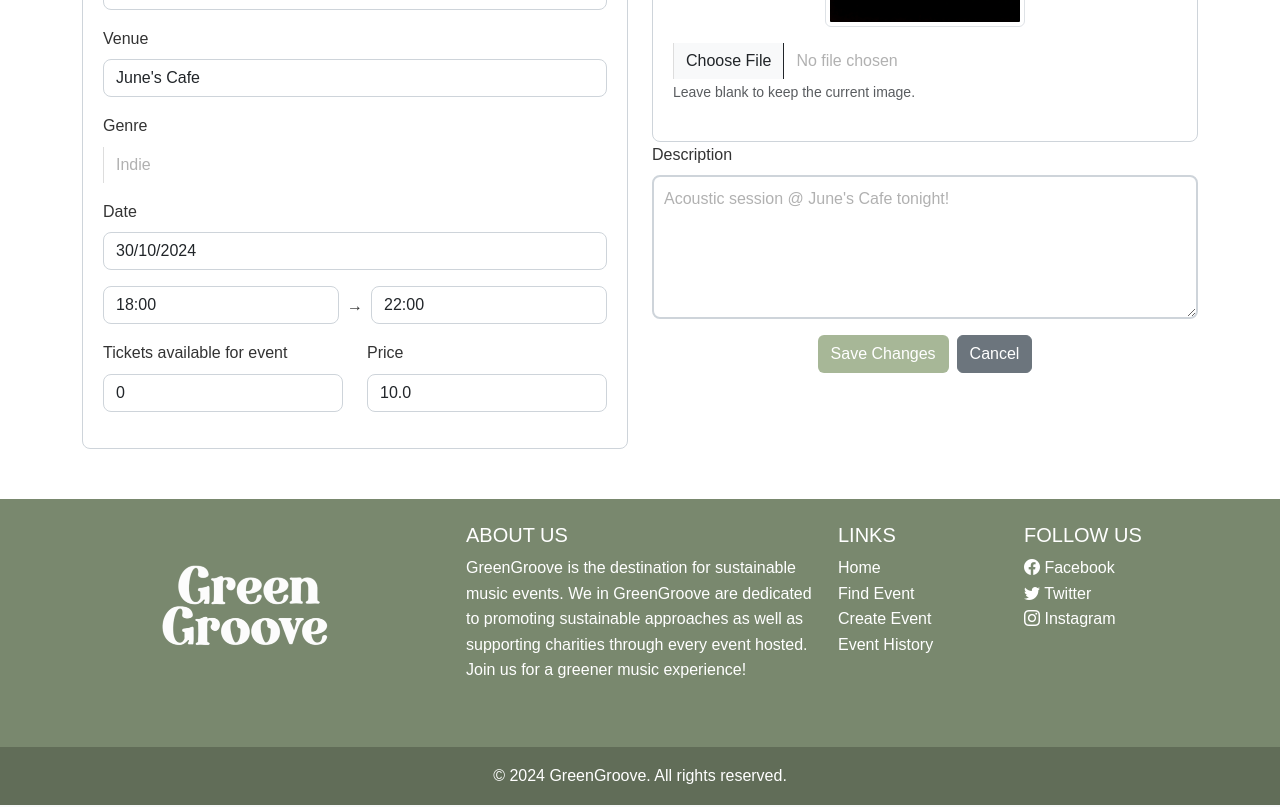
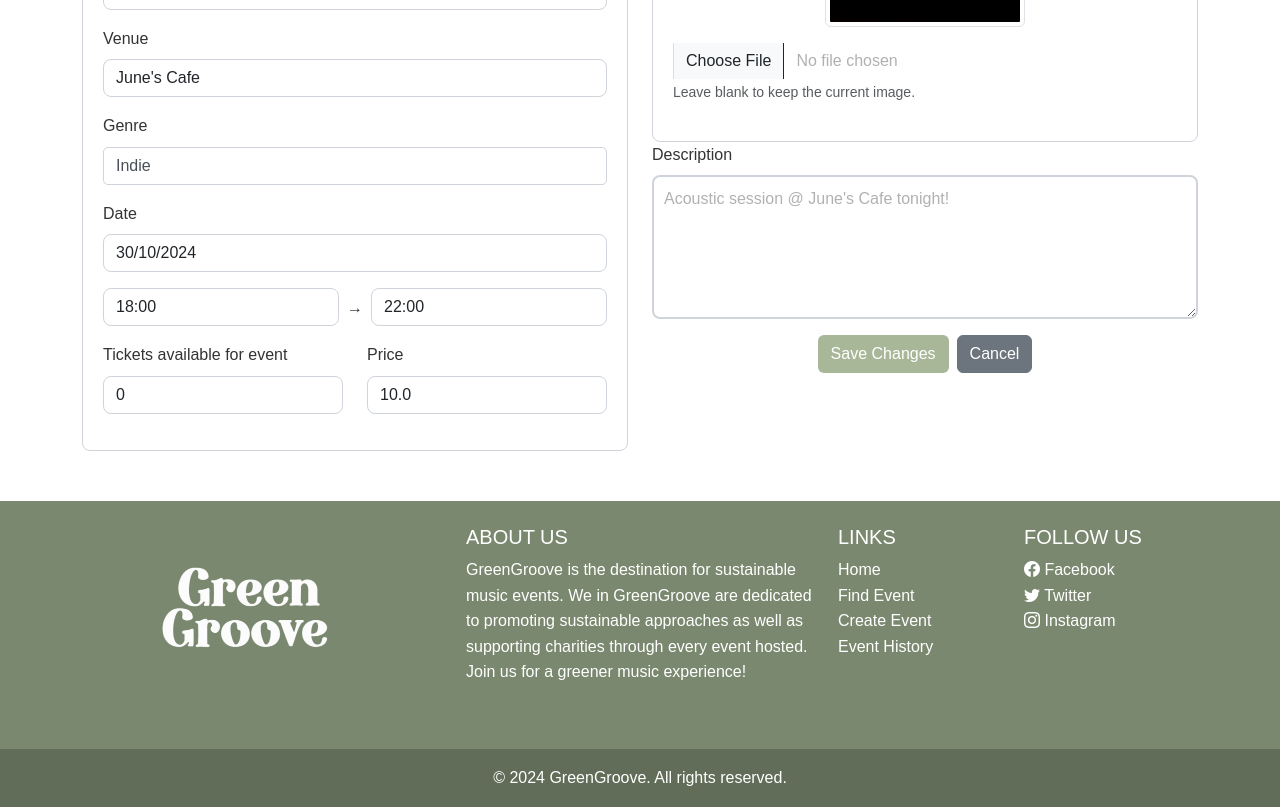
Before and after one commit to VictorKempf/IAB207_Assignment3, a Flask app: page /edit_event/9 in a window 1280 px wide. Shown: the part 473-1280 px from the top of the page. Run offline with Flask 3, Linux system fonts and the light colour scheme; a user stored in the database is signed in; some libraries are stand-ins or nearby versions; some web fonts are replaced.

Commit message:
border around genre

```diff
--- a/GreenGroove/website/static/css/styles.css
+++ b/GreenGroove/website/static/css/styles.css
@@ -150,6 +150,19 @@ footer a:hover {
     border-left: 1px solid #ddd;
     color: #b1b1b1; /* Light gray text for placeholder */
   }
+/* Add a border to the select input */
+.form-control#genre {
+  border: 1px solid #ced4da; /* Adjust color as needed */
+  border-radius: 5px; /* Optional: make the border rounded */
+  padding: 0.375rem 0.75rem; /* Adjust padding for a more consistent look */
+  color: #495057; /* Text color */
+}
+
+/* Optional: Add focus styling */
+.form-control#genre:focus {
+  border-color: #80bdff;
+  box-shadow: 0 0 0 0.2rem rgba(0, 123, 255, 0.25);
+}
 
   .search-btn {
     width: 40px;
```
